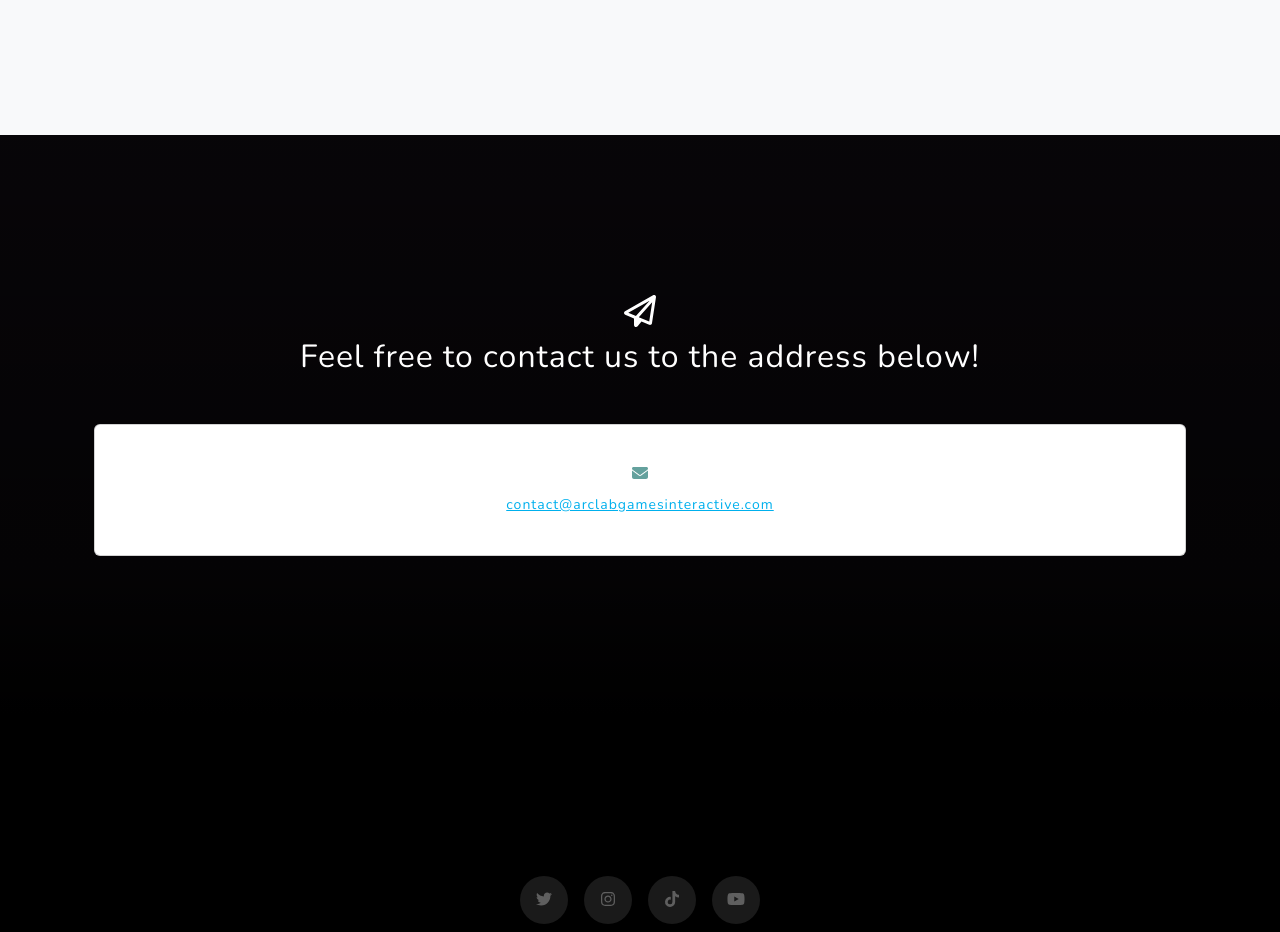
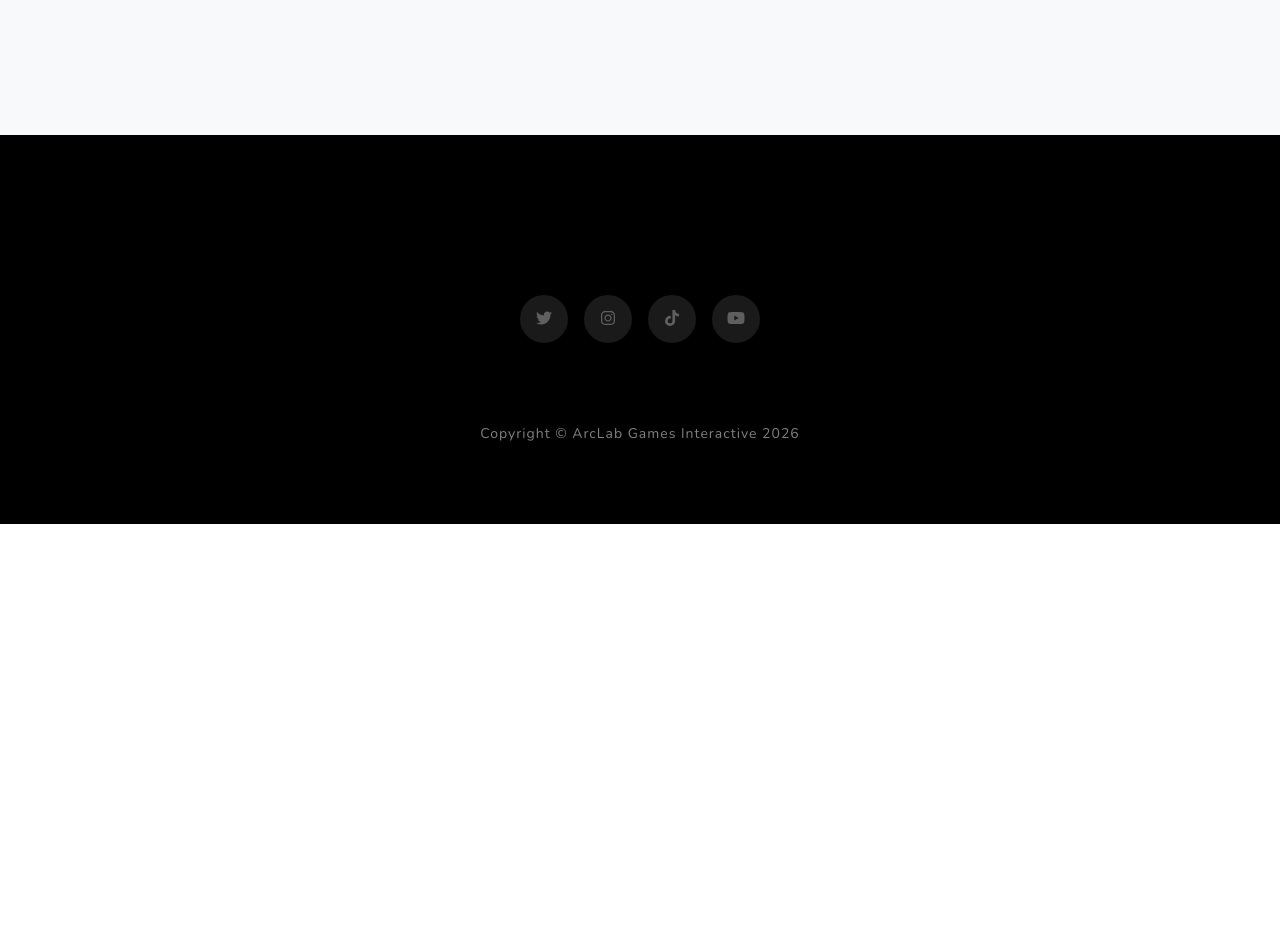
Before and after one commit to arclabgamesinteractive/arclabint-site, a plain HTML site: page index.html in a window 1280 px wide. Shown: the part 1840-2772 px from the top of the page. After the commit the page ends 2364 px from the top, so only its background shows below. Drawn offline with nearby package versions, Linux system fonts and the light colour scheme.

Commit message:
Add files via upload

```diff
--- a/index.html
+++ b/index.html
@@ -75,32 +75,6 @@
                 </div>
 
         </section>
-        <!-- Signup-->
-        <section class="signup-section" id="signup">
-            <div class="container px-4 px-lg-5">
-                <div class="row gx-4 gx-lg-5">
-                    <div class="col-md-10 col-lg-8 mx-auto text-center">
-                        <i class="far fa-paper-plane fa-2x mb-2 text-white"></i>
-                        <h2 class="text-white mb-5">Feel free to contact us to the address below!</h2>
-                        <!-- * * * * * * * * * * * * * * *-->
-                        <!-- * * SB Forms Contact Form * *-->
-                        <!-- * * * * * * * * * * * * * * *-->
-                        <!-- This form is pre-integrated with SB Forms.-->
-                        <!-- To make this form functional, sign up at-->
-                        <!-- https://startbootstrap.com/solution/contact-forms-->
-                        <!-- to get an API token!-->
-
-                    </div>
-                    <div class="card py-4 h-100">
-                            <div class="card-body text-center">
-                                <i class="fas fa-envelope text-primary mb-2"></i>
-                                <div class="small text-black-50"><a href="#!">contact@arclabgamesinteractive.com</a></div>
-                            </div>
-                        </div>
-                    <div class="col-md-4 mb-3 mb-md-0">
-                </div>
-            </div>
-        </section>
         <!-- Contact-->
         <section class="contact-section bg-black">
             <div class="container px-4 px-lg-5">
@@ -109,7 +83,7 @@
                     <!-- <a class="mx-2" href="#!"><i class="fab fa-facebook-f"></i></a>-->
                     <a class="mx-2" href="https://www.instagram.com/arclabgamesinteractive/"><i class="fab fa-instagram"></i></a>
                     <a class="mx-2" href="https://www.tiktok.com/@arclabgamesinteractive"><i class="fab fa-tiktok"></i></a>
-                    <a class="mx-2" href="https://www.youtube.com/@ArclabGamesInteractive"><i class="fab fa-youtube"></i></a>
+                    <a class="mx-2" href="#!"><i class="fab fa-youtube"></i></a>
 
                 </div>
             </div>
```
